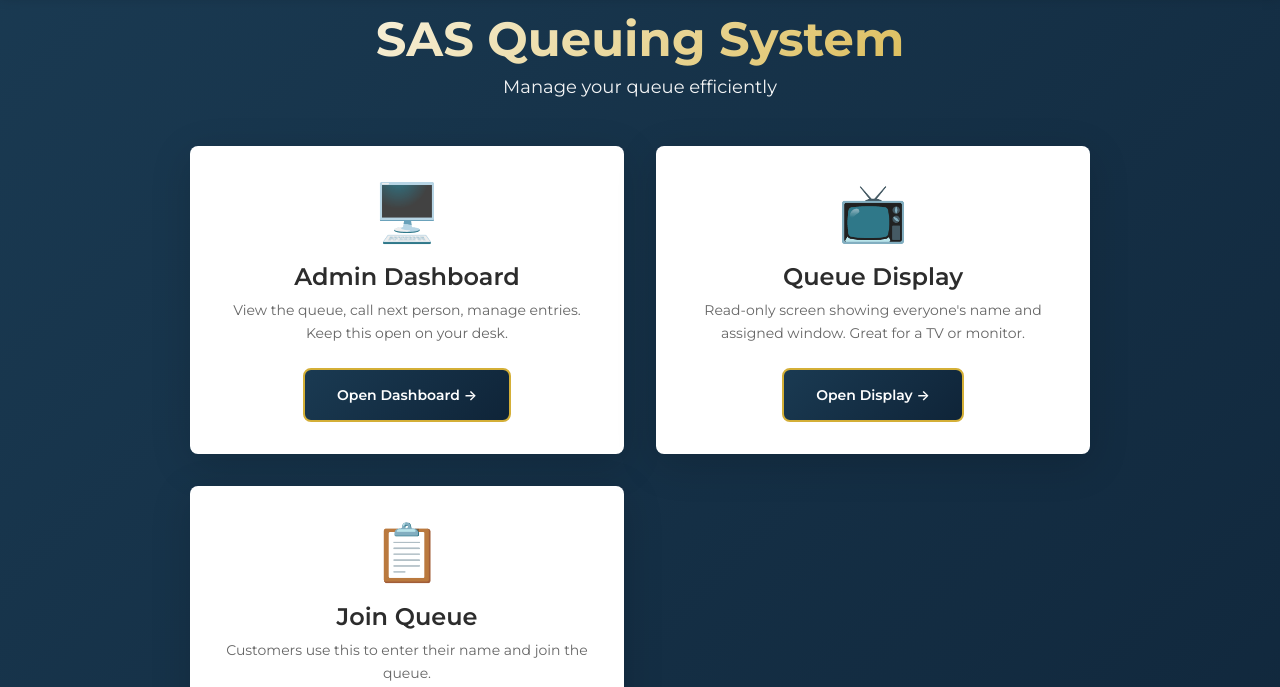
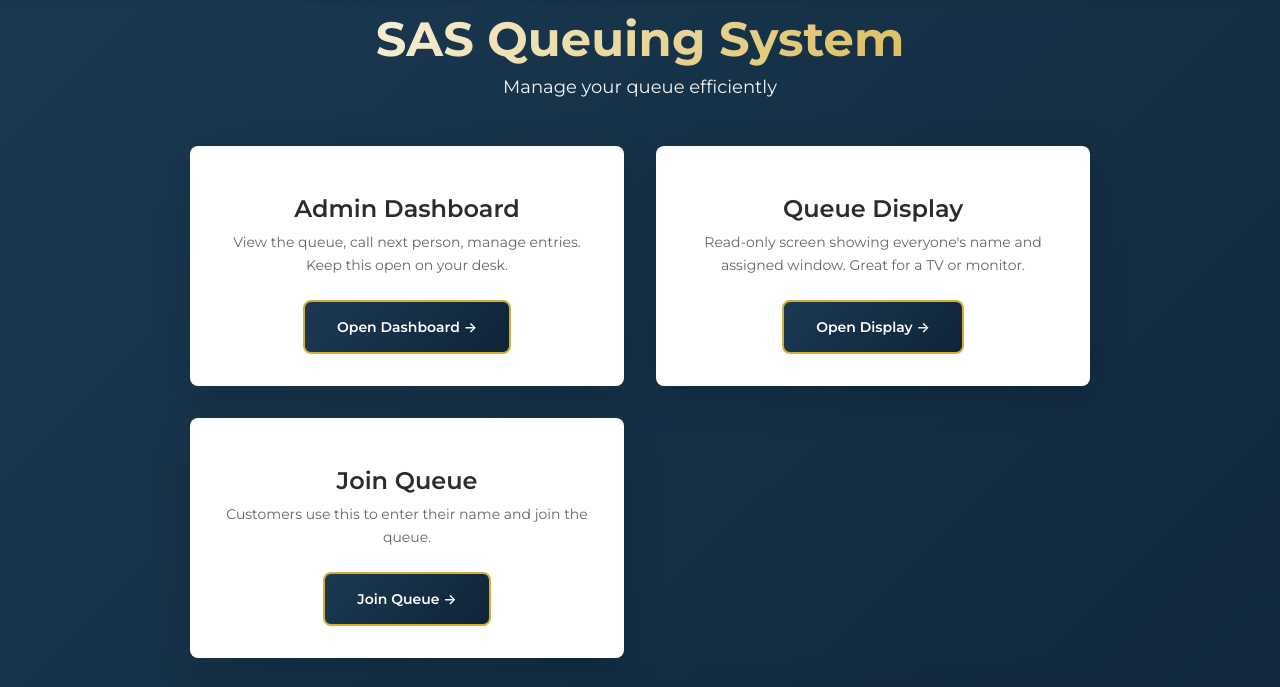
Before and after one commit to jamarolinbenly-max/sasqueuesystem, a plain HTML site: page index.html in a window 1280 px wide. Shown: the part 71-758 px from the top of the page. Drawn offline with Linux system fonts and the light colour scheme.

Commit message:
Update index.html

```diff
--- a/index.html
+++ b/index.html
@@ -285,21 +285,21 @@
 
       <div class="cards-grid">
         <div class="card">
-          <div class="card-icon">🖥️</div>
+          <div class="card-icon"></div>
           <h2>Admin Dashboard</h2>
           <p>View the queue, call next person, manage entries. Keep this open on your desk.</p>
           <a href="queue-app.html" class="card-link">Open Dashboard →</a>
         </div>
 
         <div class="card">
-          <div class="card-icon">📺</div>
+          <div class="card-icon"></div>
           <h2>Queue Display</h2>
           <p>Read-only screen showing everyone's name and assigned window. Great for a TV or monitor.</p>
           <a href="display.html" class="card-link">Open Display →</a>
         </div>
 
         <div class="card">
-          <div class="card-icon">📋</div>
+          <div class="card-icon"></div>
           <h2>Join Queue</h2>
           <p>Customers use this to enter their name and join the queue.</p>
           <a href="signup.html" class="card-link">Join Queue →</a>
```
